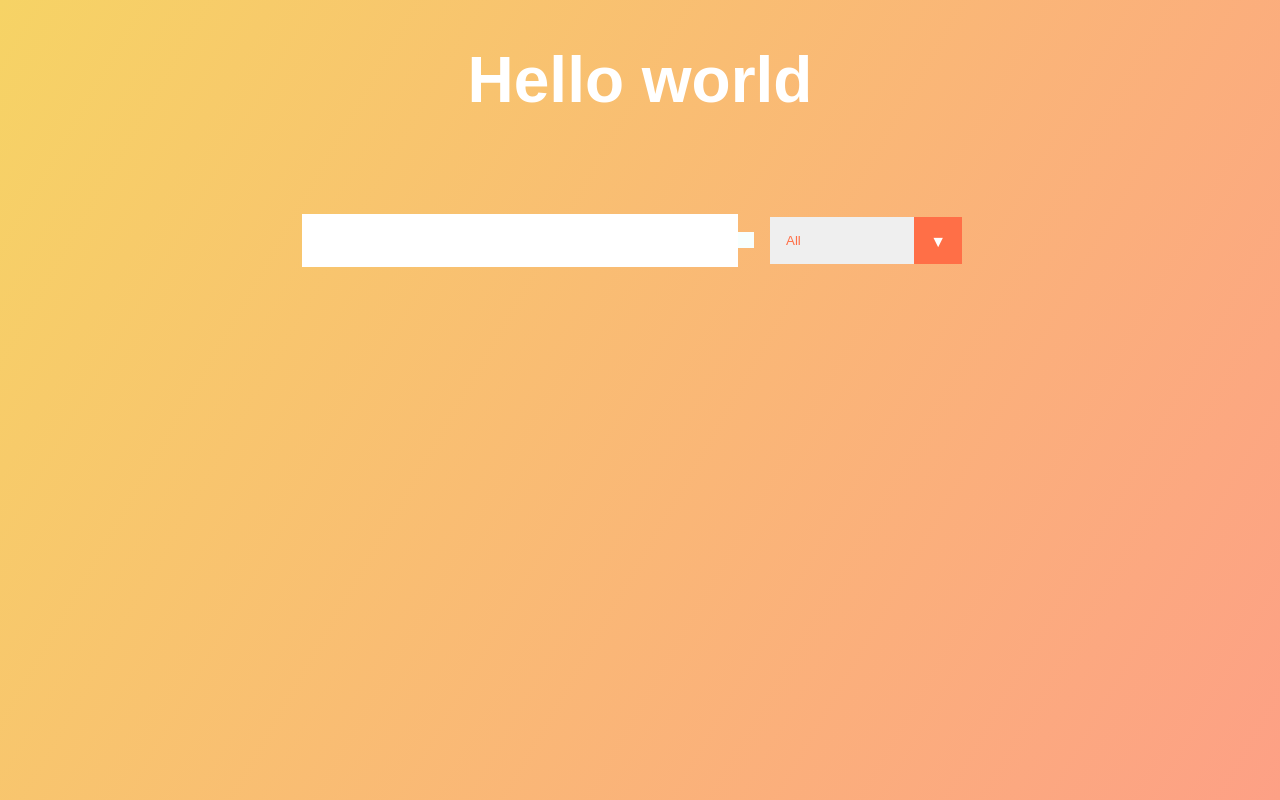
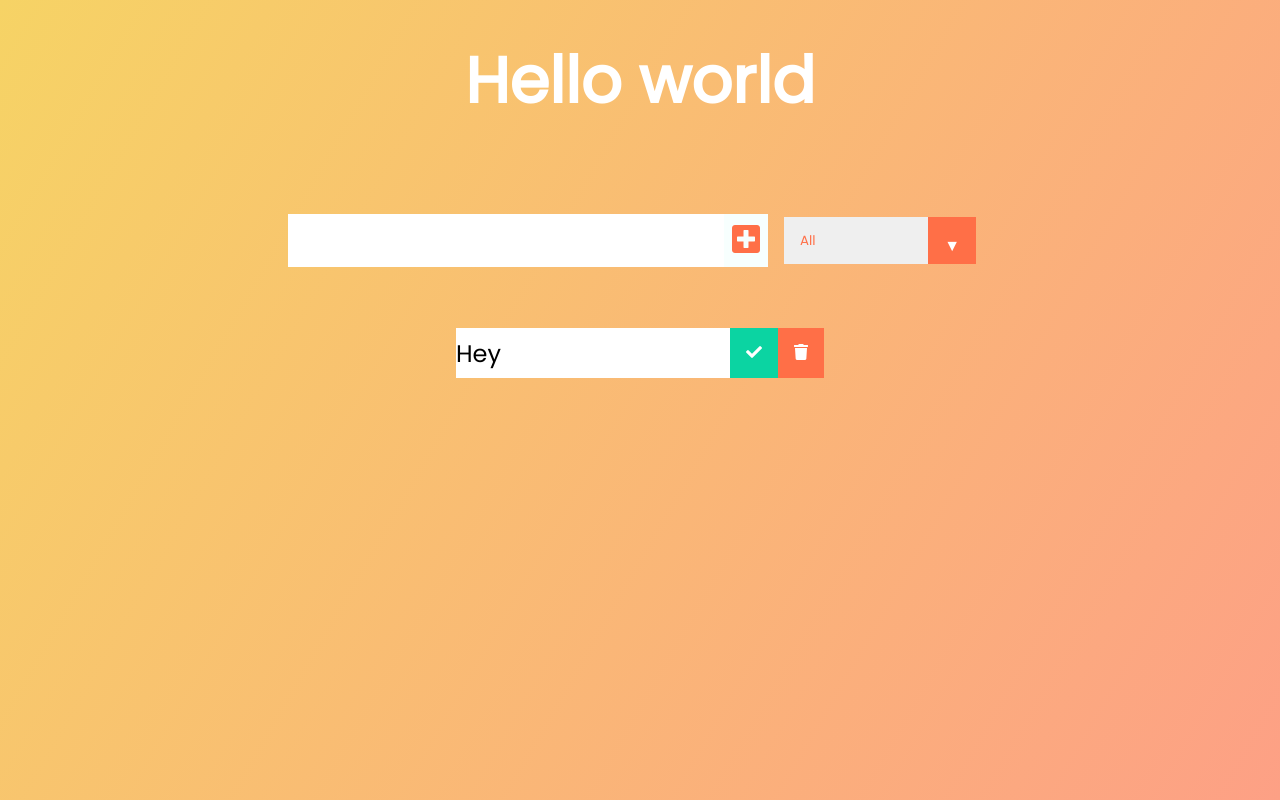
Before and after one commit to mi6gy/react_ToDoList, a React (Create React App) app: page / in a window 1280 px wide. Built offline with nearby package versions, Linux system fonts and the light colour scheme.

Commit message:
added todo.js, added buttons and styling, updated input text handler correctly

```diff
--- a/public/index.html
+++ b/public/index.html
@@ -9,6 +9,16 @@
       name="description"
       content="Web site created using create-react-app"
     />
+    <link
+    href="https://fonts.googleapis.com/css?family=Poppins&display=swap"
+    rel="stylesheet"
+  />
+  <link
+    rel="stylesheet"
+    href="https://cdnjs.cloudflare.com/ajax/libs/font-awesome/5.12.1/css/all.min.css"
+    integrity="sha256-mmgLkCYLUQbXn0B1SRqzHar6dCnv9oZFPEC1g1cwlkk="
+    crossorigin="anonymous"
+  />
     <link rel="apple-touch-icon" href="%PUBLIC_URL%/logo192.png" />
     <!--
       manifest.json provides metadata used when your web app is installed on a
--- a/src/App.js
+++ b/src/App.js
@@ -1,14 +1,23 @@
-import React from 'react';
+import React, { useState } from "react";
 import './App.css';
 import Form from  "./components/Form";
+import ToDoList from "./components/ToDoList";
 
 function App() {
+  const[inputText, setInputText] = useState ("");
+  const [todos, setTodos] = useState ([]);
+
   return (
     <div className="App">
       <header>
         <h1>Hello world</h1>
         </header>
-      <Form/>
+      <Form todos={todos}
+      setTodos={setTodos}
+      setInputText={setInputText}
+      inputText={inputText}
+      />
+      <ToDoList/>
     </div>
   );
 }
--- a/src/components/Form.js
+++ b/src/components/Form.js
@@ -1,10 +1,33 @@
 import React from "react";
 
-const Form = () =>{
+const Form = ({setInputText, todos, setTodos, inputText}) =>{
+  //java
+  const inputTextHandler = (e) =>{
+    console.log(e.target.value);
+    setInputText(e.target.value);
+  }
+
+  const sumbitTodoHandler = (e) =>{
+    e.preventDefault();
+    setTodos([
+      ...todos, {
+        text: inputText,
+        completed: false,
+        id: Math.random() * 1000
+      }
+    ])
+    setInputText("");
+  };
+
     return(
         <form>
-      <input type="text" className="todo-input" />
-      <button className="todo-button" type="submit">
+      <input
+      value={inputText}
+      onChange={inputTextHandler}
+      type="text"
+      className="todo-input"
+      />
+      <button onClick={sumbitTodoHandler} className="todo-button" type="submit">
         <i className="fas fa-plus-square"></i>
       </button>
       <div className="select">
--- a/src/components/ToDoList.js
+++ b/src/components/ToDoList.js
@@ -0,0 +1,14 @@
+import React from "react";
+import Todo from "./Todo";
+
+const ToDoList = () => {
+    return(
+        <div className="todo-container">
+        <ul className="todo-list">
+            <Todo/>
+        </ul>
+      </div>
+    )
+}
+
+export default ToDoList;
--- /dev/null
+++ b/src/components/Todo.js
@@ -0,0 +1,17 @@
+import React from "react";
+
+const Todo = () =>{
+    return(
+<div className="todo">
+    <li className="todo-items">Hey</li>
+    <button className="complete-btn">
+        <i className="fas fa-check"></i>
+    </button>
+    <button className="trash-btn">
+        <i className="fas fa-trash"></i>
+    </button>
+</div>
+    )
+};
+
+export default Todo;
```
